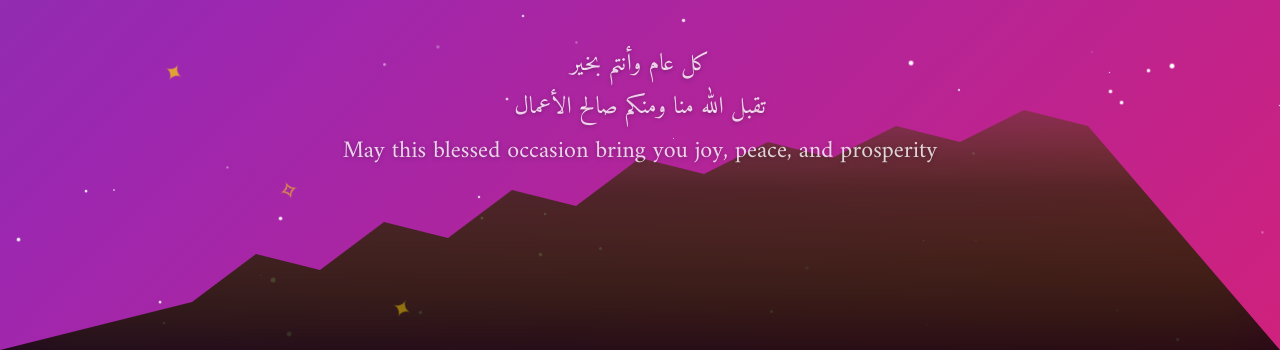
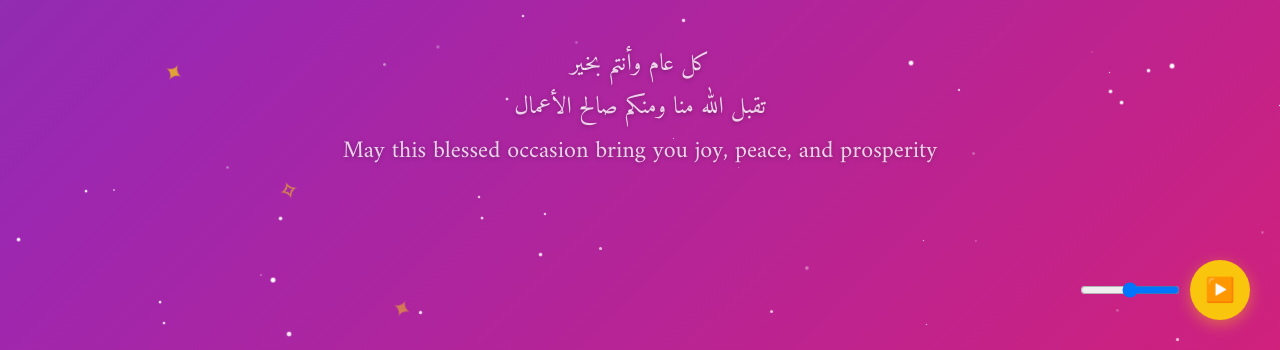
Before and after one commit to AioTodo/aid-Mubarak, a plain HTML site: page index.html in a window 1280 px wide. Shown: the part 450-800 px from the top of the page. Drawn offline with Linux system fonts and the light colour scheme; a web font is replaced by a local one.

Commit message:
Update index.html

```diff
--- a/index.html
+++ b/index.html
@@ -299,12 +299,60 @@
                 transform: scale(1) rotate(180deg);
             }
         }
+
+        .audio-controls {
+            position: fixed;
+            bottom: 30px;
+            right: 30px;
+            z-index: 1000;
+            display: flex;
+            gap: 10px;
+            align-items: center;
+        }
+
+        .audio-btn {
+            background: rgba(255, 215, 0, 0.9);
+            border: none;
+            border-radius: 50%;
+            width: 60px;
+            height: 60px;
+            color: #1a237e;
+            font-size: 24px;
+            cursor: pointer;
+            transition: all 0.3s ease;
+            box-shadow: 0 4px 15px rgba(255, 215, 0, 0.4);
+            backdrop-filter: blur(10px);
+        }
+
+        .audio-btn:hover {
+            transform: scale(1.1);
+            box-shadow: 0 6px 20px rgba(255, 215, 0, 0.6);
+        }
+
+        .volume-control {
+            background: rgba(255, 215, 0, 0.9);
+            border: none;
+            border-radius: 15px;
+            width: 100px;
+            height: 30px;
+            outline: none;
+            cursor: pointer;
+        }
+
+        .volume-control::-webkit-slider-thumb {
+            appearance: none;
+            width: 20px;
+            height: 20px;
+            border-radius: 50%;
+            background: #1a237e;
+            cursor: pointer;
+        }
     </style>
 </head>
 <body>
     <div class="stars"></div>
     <div class="moon"></div>
-    <div class="mosque-silhouette"></div>
+
 
     <div class="floating-elements">
         <div class="floating-star" style="left: 10%; animation-delay: 0s;">✦</div>
@@ -328,6 +376,18 @@
         </p>
     </div>
 
+    <!-- Audio Controls -->
+    <div class="audio-controls">
+        <button class="audio-btn" id="playPauseBtn" title="Play/Pause Music">▶️</button>
+        <input type="range" class="volume-control" id="volumeSlider" min="0" max="100" value="50" title="Volume">
+    </div>
+
+    <!-- Hidden Audio Element -->
+    <audio id="backgroundAudio" loop>
+        <source src="audio-aid.mp3" type="audio/mpeg">
+        Your browser does not support the audio element.
+    </audio>
+
     <script>
         // Create twinkling stars
         function createStars() {
@@ -347,13 +407,13 @@
 
         // Create sparkle effects on mouse move
         document.addEventListener('mousemove', (e) => {
-            if (Math.random() < 0.99) { // 15% chance (increased from 10%)
+            if (Math.random() < 0.15) { // 15% chance (increased from 10%)
                 const sparkle = document.createElement('div');
                 sparkle.className = 'sparkle';
                 sparkle.innerHTML = '✨';
                 sparkle.style.left = e.clientX + 'px';
                 sparkle.style.top = e.clientY + 'px';
-                sparkle.style.fontSize = (Math.random() * 12 + 9) + 'px'; // 20% smaller (was 20+15, now 16+12)
+                sparkle.style.fontSize = (Math.random() * 16 + 12) + 'px'; // 20% smaller (was 20+15, now 16+12)
                 document.body.appendChild(sparkle);
 
                 setTimeout(() => {
@@ -365,6 +425,39 @@
         // Initialize stars when page loads
         window.addEventListener('load', createStars);
 
+        // Audio Controls
+        const audio = document.getElementById('backgroundAudio');
+        const playPauseBtn = document.getElementById('playPauseBtn');
+        const volumeSlider = document.getElementById('volumeSlider');
+
+        // Set initial volume
+        audio.volume = 0.5;
+
+        // Play/Pause functionality
+        playPauseBtn.addEventListener('click', () => {
+            if (audio.paused) {
+                audio.play();
+                playPauseBtn.innerHTML = '⏸️';
+                playPauseBtn.title = 'Pause Music';
+            } else {
+                audio.pause();
+                playPauseBtn.innerHTML = '▶️';
+                playPauseBtn.title = 'Play Music';
+            }
+        });
+
+        // Volume control
+        volumeSlider.addEventListener('input', () => {
+            audio.volume = volumeSlider.value / 100;
+        });
+
+        // Auto-play attempt (modern browsers may block this)
+        window.addEventListener('load', () => {
+            audio.play().catch(e => {
+                console.log('Auto-play was prevented. User interaction required.');
+            });
+        });
+
         // Add click effect to main text
         document.querySelector('.main-text').addEventListener('click', function() {
             this.style.animation = 'none';
```
